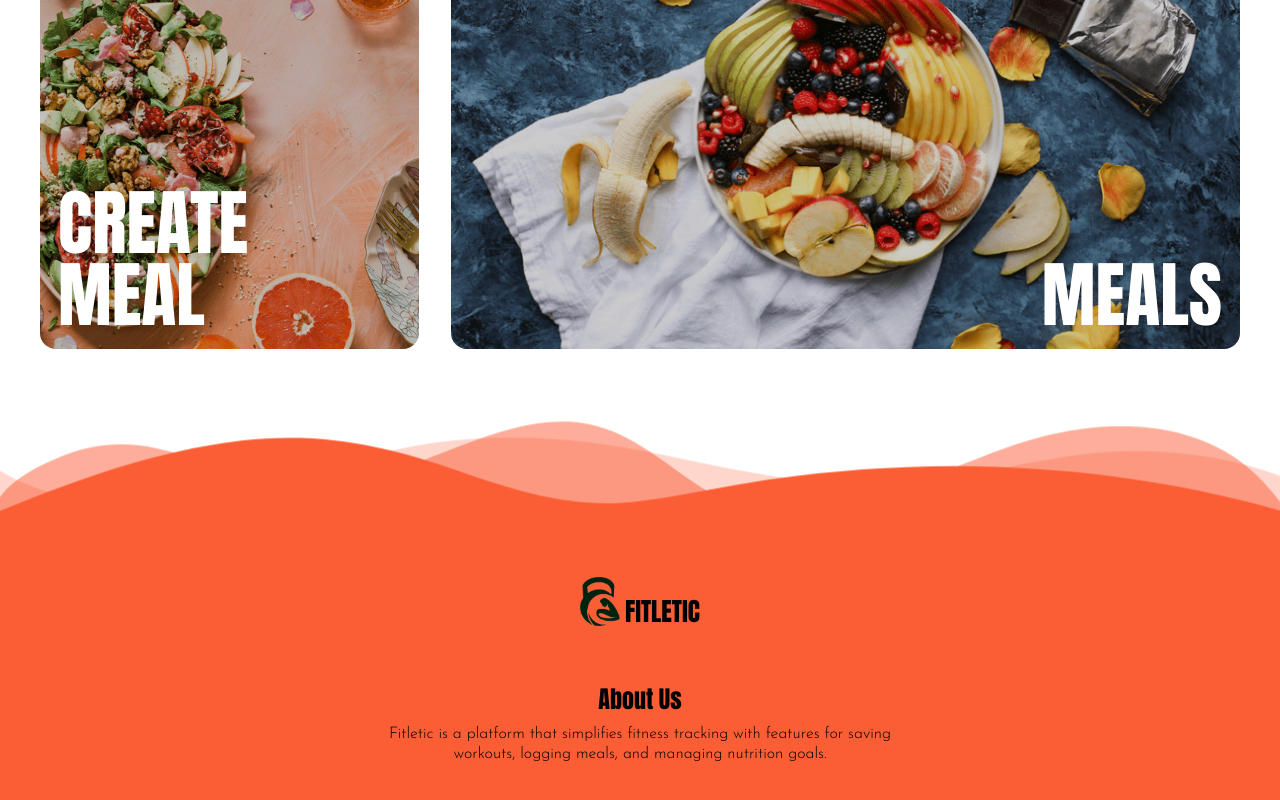
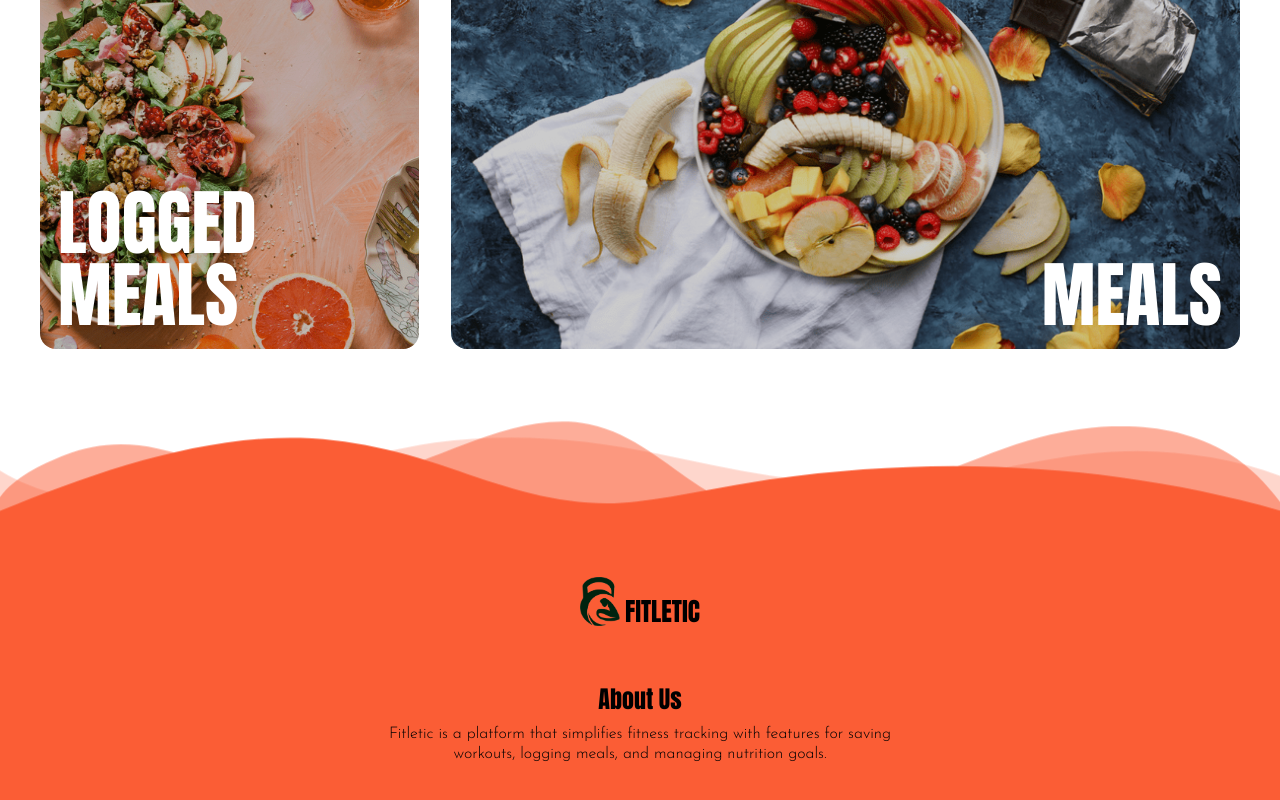
Before and after one commit to jling1234/Fitletic, a React (Vite) app in the folder react/: page / in a window 1280 px wide. Shown: the part 1576-2376 px from the top of the page. Built offline with nearby package versions, Linux system fonts and the light colour scheme; no server answers.

Commit message:
Redirection changes

```diff
--- a/react/src/Homepage/Homepage.jsx
+++ b/react/src/Homepage/Homepage.jsx
@@ -108,7 +108,7 @@ function HomepageContent() {
           className="recipes-button"
           onClick={routeChangeMealslogin}
         >
-          <div className="button-text">CREATE MEAL</div>
+          <div className="button-text">LOGGED MEALS</div>
           <div className="button-background"></div>
         </button>
         <button
```
Also changed, not shown: 2 other files (tests, documents, lock files or other folders).
